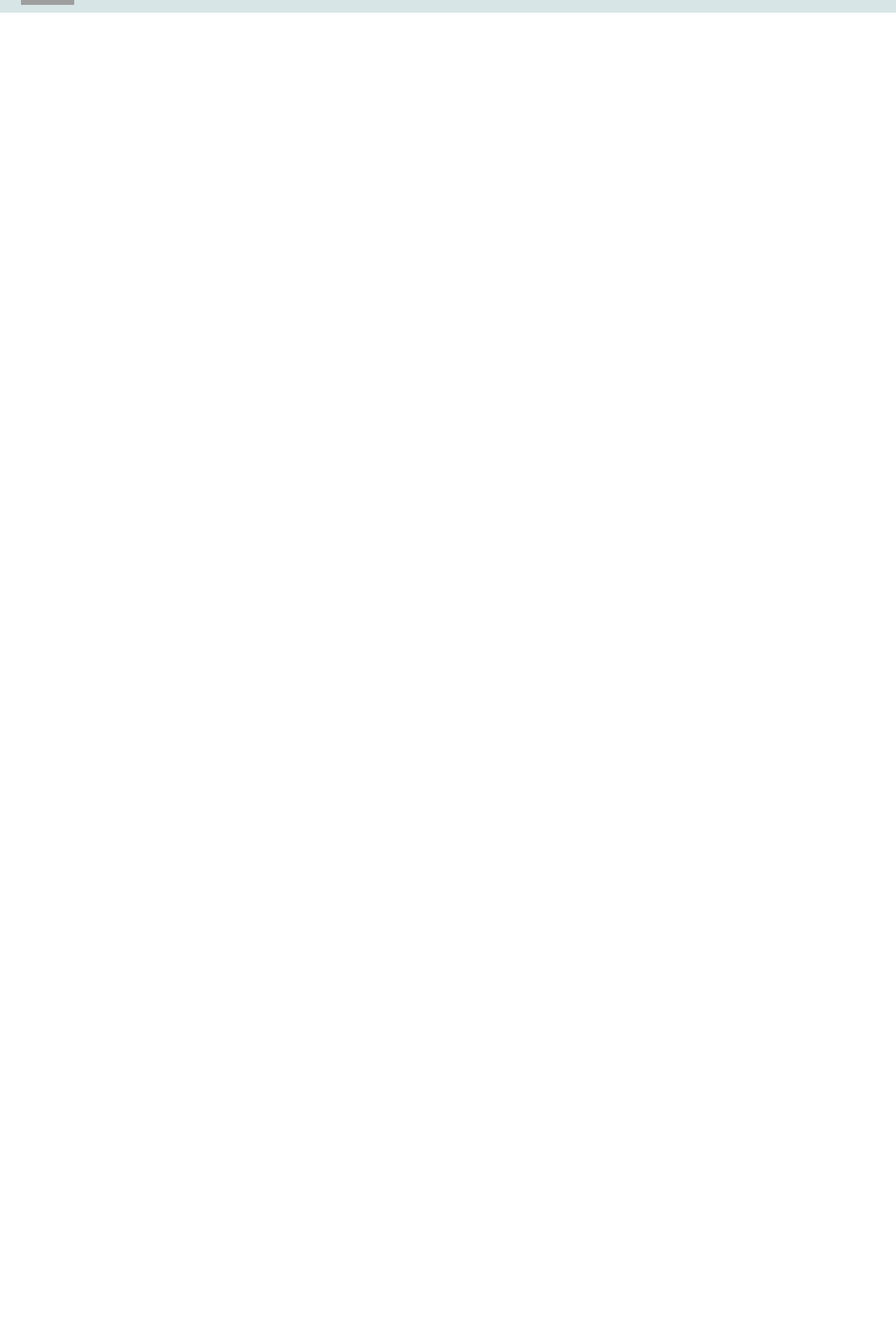
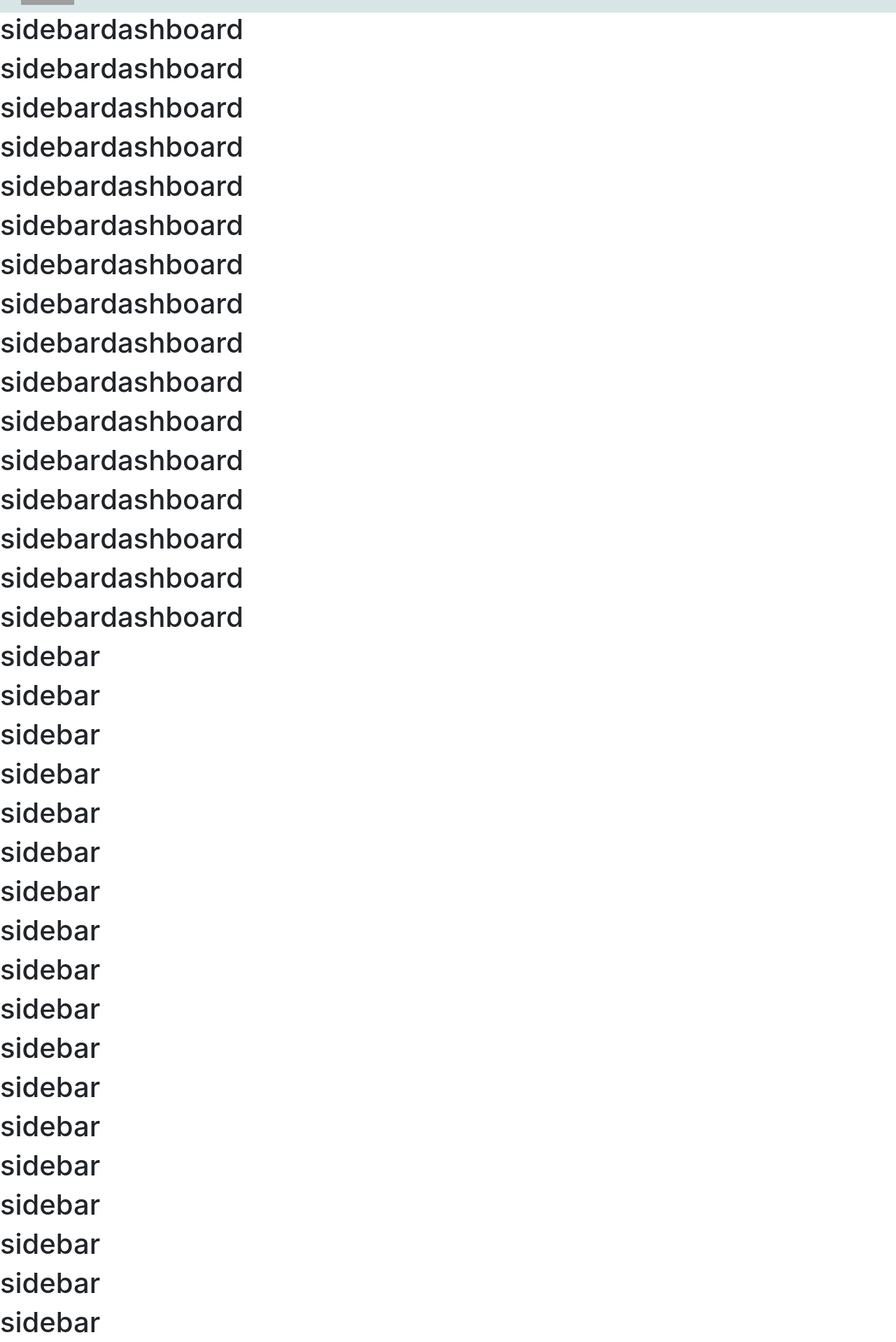
Before and after one commit to Pritamawatade/SELLFY_MERN, a React (Create React App) app in the folder admin/: page / in a window 1280 px wide. Shown: the part 62-1980 px from the top of the page at 70% size. Before the commit the page ends 800 px from the top, so only its background shows below. Built offline with nearby package versions, Linux system fonts and the light colour scheme; grey boxes are pictures that could not be loaded; a web font is replaced by a local one.

Commit message:
sidebar vs content

```diff
--- a/admin/src/App.js
+++ b/admin/src/App.js
@@ -9,14 +9,15 @@ function App() {
     <BrowserRouter>
     <Header />
     <div className="d-flex main">
+      <div className="sibarWrapper">
       <Sidebar />
-    </div>
+      </div>
    <div className='content'>
-
         <Routes>
           <Route path='/' exact={true} element={<Dashboard />} />
           <Route path='/dashboard' exact={true} element={<Dashboard />} />
         </Routes>
+    </div>
    </div>
     </BrowserRouter>
   );
--- a/admin/src/component/Sidebar/index.js
+++ b/admin/src/component/Sidebar/index.js
@@ -1,7 +1,73 @@
 const Sidebar = () =>{
     return (
         <div className="sidebar">
-            {/* Your sidebar content */}
+           <h1>sidebar</h1>
+           <h1>sidebar</h1>
+           <h1>sidebar</h1>
+           <h1>sidebar</h1>
+           <h1>sidebar</h1>
+           <h1>sidebar</h1>
+           <h1>sidebar</h1>
+           <h1>sidebar</h1>
+           <h1>sidebar</h1>
+           <h1>sidebar</h1>
+           <h1>sidebar</h1>
+           <h1>sidebar</h1>
+           <h1>sidebar</h1>
+           <h1>sidebar</h1>
+           <h1>sidebar</h1>
+           <h1>sidebar</h1>
+           <h1>sidebar</h1>
+           <h1>sidebar</h1>
+           <h1>sidebar</h1>
+           <h1>sidebar</h1>
+           <h1>sidebar</h1>
+           <h1>sidebar</h1>
+           <h1>sidebar</h1>
+           <h1>sidebar</h1>
+           <h1>sidebar</h1>
+           <h1>sidebar</h1>
+           <h1>sidebar</h1>
+           <h1>sidebar</h1>
+           <h1>sidebar</h1>
+           <h1>sidebar</h1>
+           <h1>sidebar</h1>
+           <h1>sidebar</h1>
+           <h1>sidebar</h1>
+           <h1>sidebar</h1>
+           <h1>sidebar</h1>
+           <h1>sidebar</h1>
+           <h1>sidebar</h1>
+           <h1>sidebar</h1>
+           <h1>sidebar</h1>
+           <h1>sidebar</h1>
+           <h1>sidebar</h1>
+           <h1>sidebar</h1>
+           <h1>sidebar</h1>
+           <h1>sidebar</h1>
+           <h1>sidebar</h1>
+           <h1>sidebar</h1>
+           <h1>sidebar</h1>
+           <h1>sidebar</h1>
+           <h1>sidebar</h1>
+           <h1>sidebar</h1>
+           <h1>sidebar</h1>
+           <h1>sidebar</h1>
+           <h1>sidebar</h1>
+           <h1>sidebar</h1>
+           <h1>sidebar</h1>
+           <h1>sidebar</h1>
+           <h1>sidebar</h1>
+           <h1>sidebar</h1>
+           <h1>sidebar</h1>
+           <h1>sidebar</h1>
+           <h1>sidebar</h1>
+           <h1>sidebar</h1>
+           <h1>sidebar</h1>
+           <h1>sidebar</h1>
+           <h1>sidebar</h1>
+           <h1>sidebar</h1>
+           <h1>sidebar</h1>
         </div>
     )
 }
--- a/admin/src/pages/Dashboard/index.js
+++ b/admin/src/pages/Dashboard/index.js
@@ -1,7 +1,22 @@
 const Dashboard = () =>{
     return (
         <div>
-
+            <h1>dashboard</h1>
+            <h1>dashboard</h1>
+            <h1>dashboard</h1>
+            <h1>dashboard</h1>
+            <h1>dashboard</h1>
+            <h1>dashboard</h1>
+            <h1>dashboard</h1>
+            <h1>dashboard</h1>
+            <h1>dashboard</h1>
+            <h1>dashboard</h1>
+            <h1>dashboard</h1>
+            <h1>dashboard</h1>
+            <h1>dashboard</h1>
+            <h1>dashboard</h1>
+            <h1>dashboard</h1>
+            <h1>dashboard</h1>
         </div>
     )
 }
```
